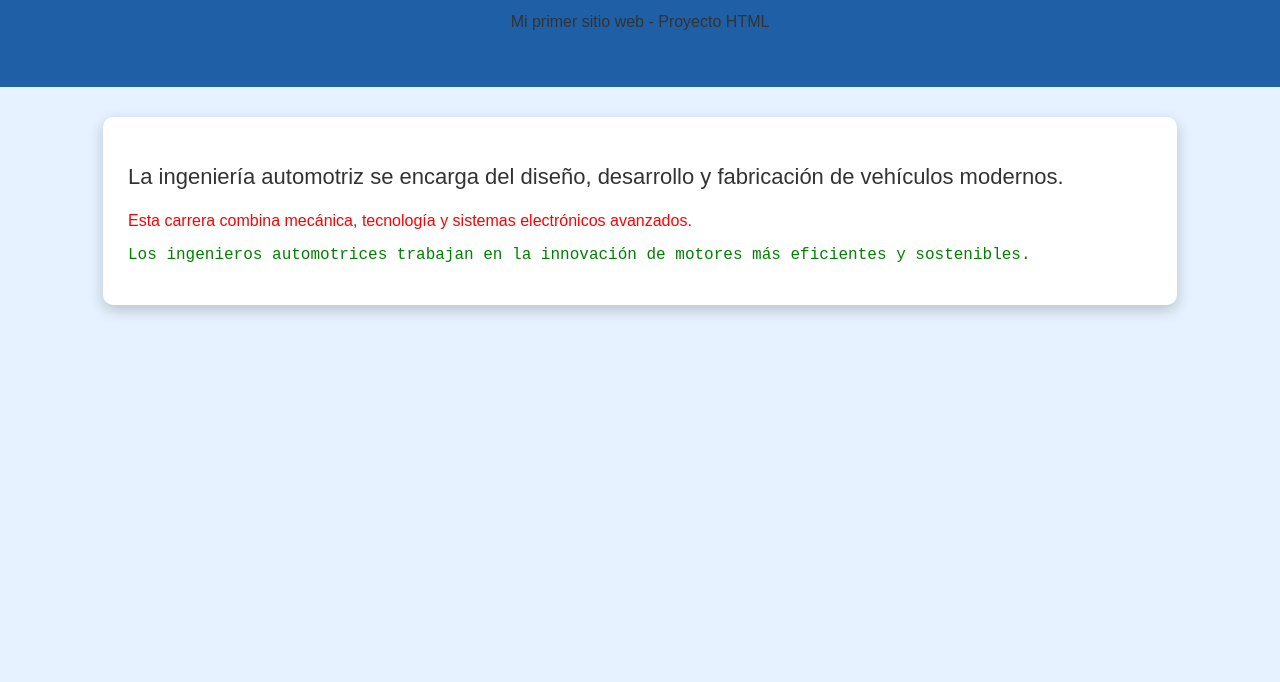
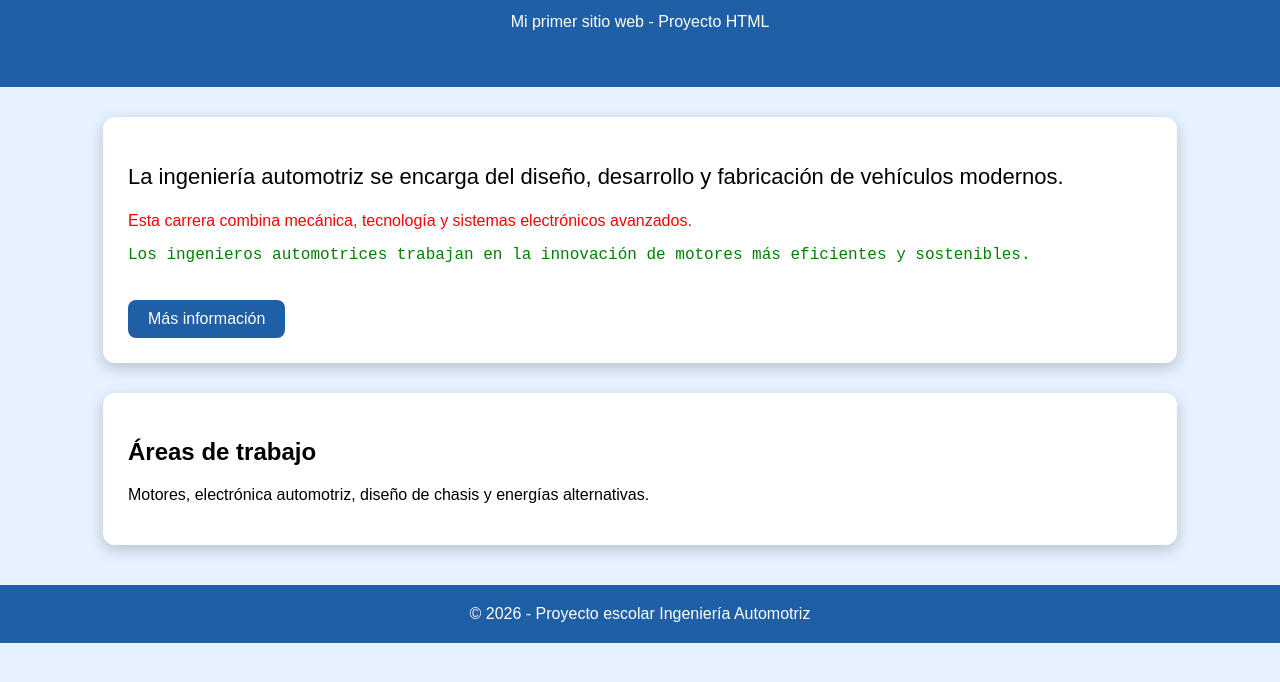
Before and after one commit to sebastianperaltalmeida2010-svg/Ingenieria-automotriz, a plain HTML site: page index.html in a window 1280 px wide. Shown: the part 80-762 px from the top of the page. Drawn offline with Linux system fonts and the light colour scheme.

Commit message:
index.html

```diff
--- a/index.html
+++ b/index.html
@@ -7,13 +7,13 @@
 
 <style>
 
-/* 🔹 Selector por etiqueta */
 body{
     margin:0;
     font-family: Arial, sans-serif;
     background-color:#e6f2ff;
 }
 
+/* HEADER */
 header{
     background-color:#1f5fa6;
     color:white;
@@ -25,11 +25,22 @@ h1{
     margin:0;
 }
 
-p{
-    color:#333;
+/* TARJETAS */
+.tarjeta{
+    background:white;
+    margin:30px auto;
+    padding:25px;
+    width:80%;
+    border-radius:12px;
+    box-shadow:0px 5px 15px rgba(0,0,0,0.2);
+    transition: transform 0.3s;
 }
 
-/* 🔹 Selector por class */
+.tarjeta:hover{
+    transform: scale(1.03);
+}
+
+/* SELECTORES */
 .grande{
     font-size:22px;
 }
@@ -38,19 +49,33 @@ p{
     color:red;
 }
 
-.tarjeta{
-    background:white;
-    margin:30px auto;
-    padding:25px;
-    width:80%;
-    border-radius:10px;
-    box-shadow:0px 5px 15px rgba(0,0,0,0.2);
-}
-
-/* 🔹 Selector por id */
 #especial{
     font-family:'Courier New', monospace;
     color:green;
+}
+
+/* BOTÓN */
+.boton{
+    display:inline-block;
+    margin-top:20px;
+    padding:10px 20px;
+    background-color:#1f5fa6;
+    color:white;
+    text-decoration:none;
+    border-radius:8px;
+    transition: background 0.3s;
+}
+
+.boton:hover{
+    background-color:#163d6b;
+}
+
+footer{
+    text-align:center;
+    padding:20px;
+    background:#1f5fa6;
+    color:white;
+    margin-top:40px;
 }
 
 </style>
@@ -75,7 +100,18 @@ p{
     <p id="especial">
         Los ingenieros automotrices trabajan en la innovación de motores más eficientes y sostenibles.
     </p>
+
+    <a href="#" class="boton">Más información</a>
 </div>
+
+<div class="tarjeta">
+    <h2>Áreas de trabajo</h2>
+    <p>Motores, electrónica automotriz, diseño de chasis y energías alternativas.</p>
+</div>
+
+<footer>
+    © 2026 - Proyecto escolar Ingeniería Automotriz
+</footer>
 
 </body>
 </html>
```
